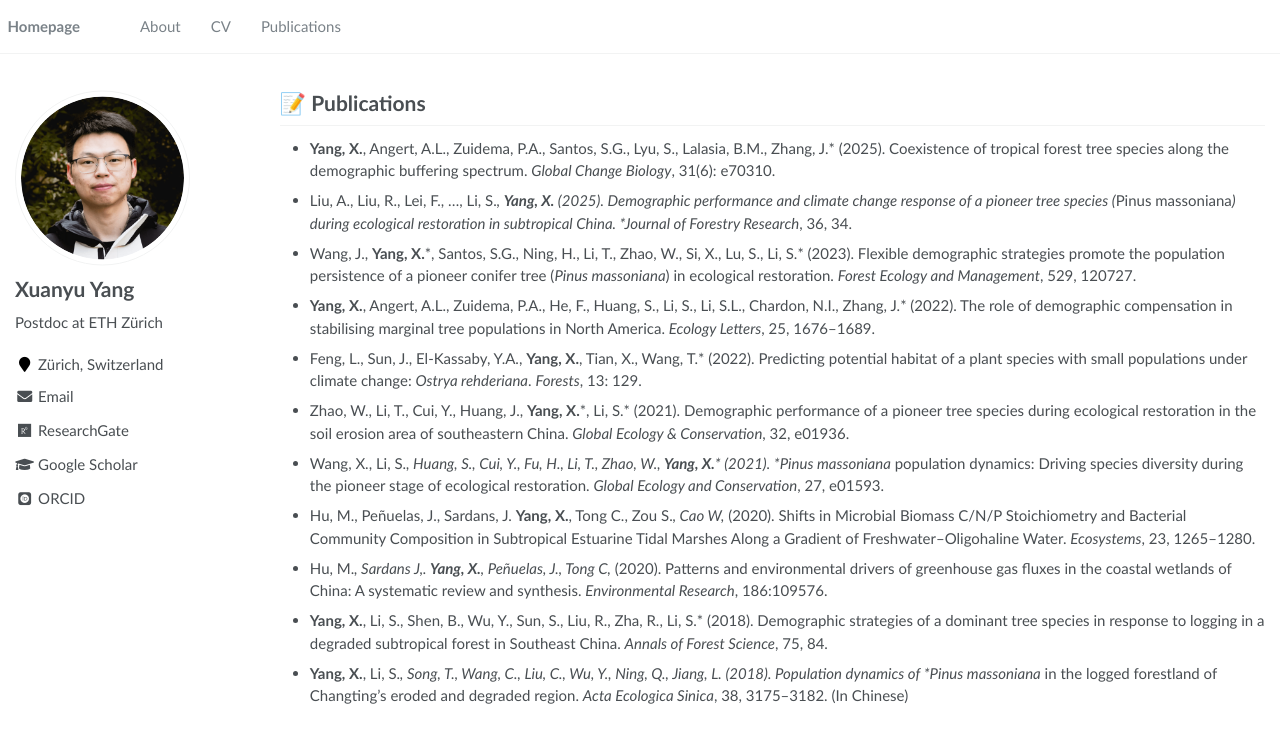
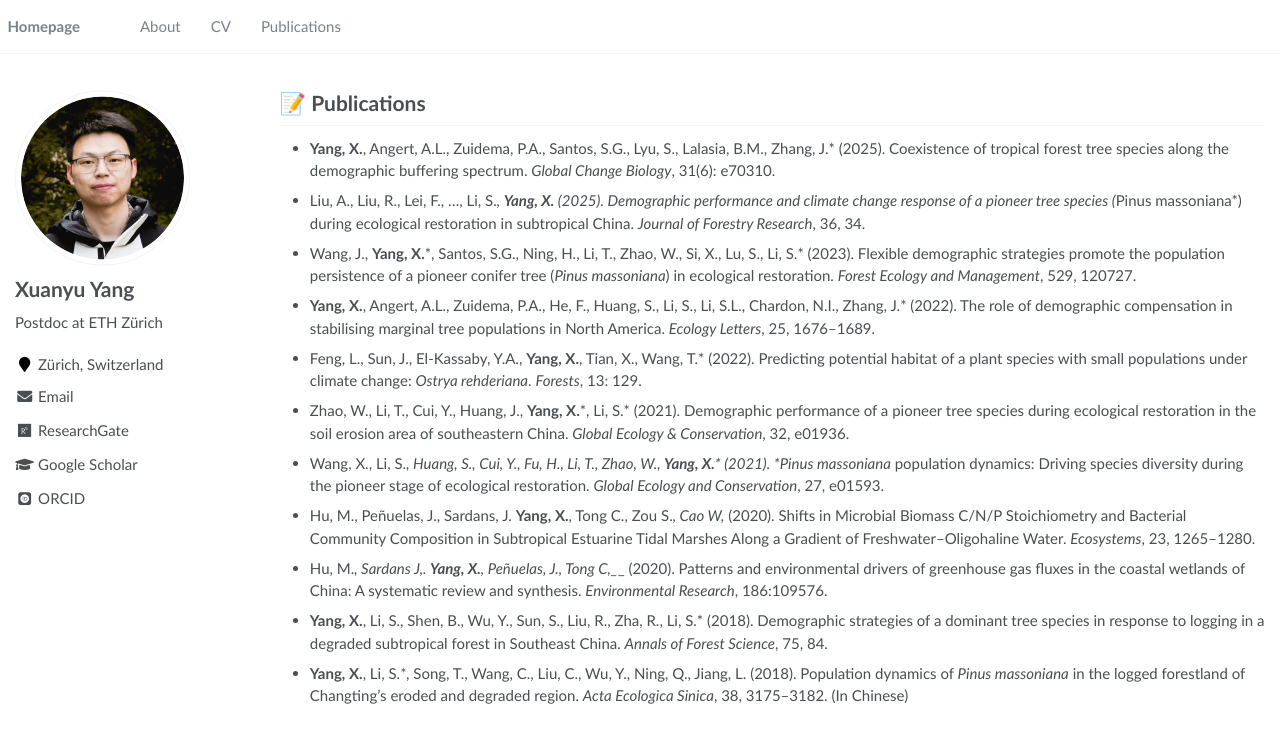
Before and after one commit to Xianyu-Yang/xianyu-yang.github.io, a Jekyll site: the page built from _pages/publications.md, in a window 1280 px wide. Shown: the top 743 px of the page. Built offline with Jekyll 4.4.1, drawn with Linux system fonts in a browser that asks for light colours; some web fonts are replaced.

```diff
--- a/_pages/publications.md
+++ b/_pages/publications.md
@@ -8,22 +8,22 @@ author_profile: true
 # 📝 Publications
 - **Yang, X.**, Angert, A.L., Zuidema, P.A., Santos, S.G., Lyu, S., Lalasia, B.M., Zhang, J.* (2025). Coexistence of tropical forest tree species along the demographic buffering spectrum. _Global Change Biology_, 31(6): e70310.
 
-- Liu, A., Liu, R., Lei, F., …, Li, S.*, **Yang, X.** (2025). Demographic performance and climate change response of a pioneer tree species (*Pinus massoniana*) during ecological restoration in subtropical China. *Journal of Forestry Research*, 36, 34.
+- Liu, A., Liu, R., Lei, F., …, Li, S.*, **Yang, X.** (2025). Demographic performance and climate change response of a pioneer tree species (*Pinus massoniana*) during ecological restoration in subtropical China. _Journal of Forestry Research_, 36, 34.
 
-- Wang, J., **Yang, X.**\*, Santos, S.G., Ning, H., Li, T., Zhao, W., Si, X., Lu, S., Li, S.* (2023). Flexible demographic strategies promote the population persistence of a pioneer conifer tree (*Pinus massoniana*) in ecological restoration. *Forest Ecology and Management*, 529, 120727.
+- Wang, J., **Yang, X.**\*, Santos, S.G., Ning, H., Li, T., Zhao, W., Si, X., Lu, S., Li, S.* (2023). Flexible demographic strategies promote the population persistence of a pioneer conifer tree (*Pinus massoniana*) in ecological restoration. _Forest Ecology and Management_, 529, 120727.
 
-- **Yang, X.**, Angert, A.L., Zuidema, P.A., He, F., Huang, S., Li, S., Li, S.L., Chardon, N.I., Zhang, J.* (2022). The role of demographic compensation in stabilising marginal tree populations in North America. *Ecology Letters*, 25, 1676–1689.
+- **Yang, X.**, Angert, A.L., Zuidema, P.A., He, F., Huang, S., Li, S., Li, S.L., Chardon, N.I., Zhang, J.* (2022). The role of demographic compensation in stabilising marginal tree populations in North America. _Ecology Letters_, 25, 1676–1689.
 
-- Feng, L., Sun, J., El-Kassaby, Y.A., **Yang, X.**, Tian, X., Wang, T.* (2022). Predicting potential habitat of a plant species with small populations under climate change: *Ostrya rehderiana*. *Forests*, 13: 129.
+- Feng, L., Sun, J., El-Kassaby, Y.A., **Yang, X.**, Tian, X., Wang, T.* (2022). Predicting potential habitat of a plant species with small populations under climate change: *Ostrya rehderiana*. _Forests_, 13: 129.
 
-- Zhao, W., Li, T., Cui, Y., Huang, J., **Yang, X.**\*, Li, S.* (2021). Demographic performance of a pioneer tree species during ecological restoration in the soil erosion area of southeastern China. *Global Ecology & Conservation*, 32, e01936.
+- Zhao, W., Li, T., Cui, Y., Huang, J., **Yang, X.**\*, Li, S.* (2021). Demographic performance of a pioneer tree species during ecological restoration in the soil erosion area of southeastern China. _Global Ecology & Conservation_, 32, e01936.
 
-- Wang, X., Li, S.*, Huang, S., Cui, Y., Fu, H., Li, T., Zhao, W., **Yang, X.**\* (2021). *Pinus massoniana* population dynamics: Driving species diversity during the pioneer stage of ecological restoration. *Global Ecology and Conservation*, 27, e01593.
+- Wang, X., Li, S.*, Huang, S., Cui, Y., Fu, H., Li, T., Zhao, W., **Yang, X.**\* (2021). *Pinus massoniana* population dynamics: Driving species diversity during the pioneer stage of ecological restoration. _Global Ecology and Conservation_, 27, e01593.
 
-- Hu, M., Peñuelas, J., Sardans, J. **Yang, X.**, Tong C., Zou S.*, Cao W,* (2020). Shifts in Microbial Biomass C/N/P Stoichiometry and Bacterial Community Composition in Subtropical Estuarine Tidal Marshes Along a Gradient of Freshwater–Oligohaline Water. *Ecosystems*, 23, 1265–1280.
+- Hu, M., Peñuelas, J., Sardans, J. **Yang, X.**, Tong C., Zou S.*, Cao W,* (2020). Shifts in Microbial Biomass C/N/P Stoichiometry and Bacterial Community Composition in Subtropical Estuarine Tidal Marshes Along a Gradient of Freshwater–Oligohaline Water. _Ecosystems_, 23, 1265–1280.
 
-- Hu, M.*, Sardans J,. **Yang, X.**, Peñuelas, J., Tong C,* (2020). Patterns and environmental drivers of greenhouse gas fluxes in the coastal wetlands of China: A systematic review and synthesis. *Environmental Research*, 186:109576.
+- Hu, M.*, Sardans J,. **Yang, X.**, Peñuelas, J., Tong C,_*_ (2020). Patterns and environmental drivers of greenhouse gas fluxes in the coastal wetlands of China: A systematic review and synthesis. _Environmental Research_, 186:109576.
 
-- **Yang, X.**, Li, S., Shen, B., Wu, Y., Sun, S., Liu, R., Zha, R., Li, S.* (2018). Demographic strategies of a dominant tree species in response to logging in a degraded subtropical forest in Southeast China. *Annals of Forest Science*, 75, 84.
+- **Yang, X.**, Li, S., Shen, B., Wu, Y., Sun, S., Liu, R., Zha, R., Li, S.* (2018). Demographic strategies of a dominant tree species in response to logging in a degraded subtropical forest in Southeast China. _Annals of Forest Science_, 75, 84.
 
-- **Yang, X.**, Li, S.*, Song, T., Wang, C., Liu, C., Wu, Y., Ning, Q., Jiang, L. (2018). Population dynamics of *Pinus massoniana* in the logged forestland of Changting’s eroded and degraded region. *Acta Ecologica Sinica*, 38, 3175–3182. (In Chinese)
+- **Yang, X.**, Li, S._*_, Song, T., Wang, C., Liu, C., Wu, Y., Ning, Q., Jiang, L. (2018). Population dynamics of *Pinus massoniana* in the logged forestland of Changting’s eroded and degraded region. _Acta Ecologica Sinica_, 38, 3175–3182. (In Chinese)
```
